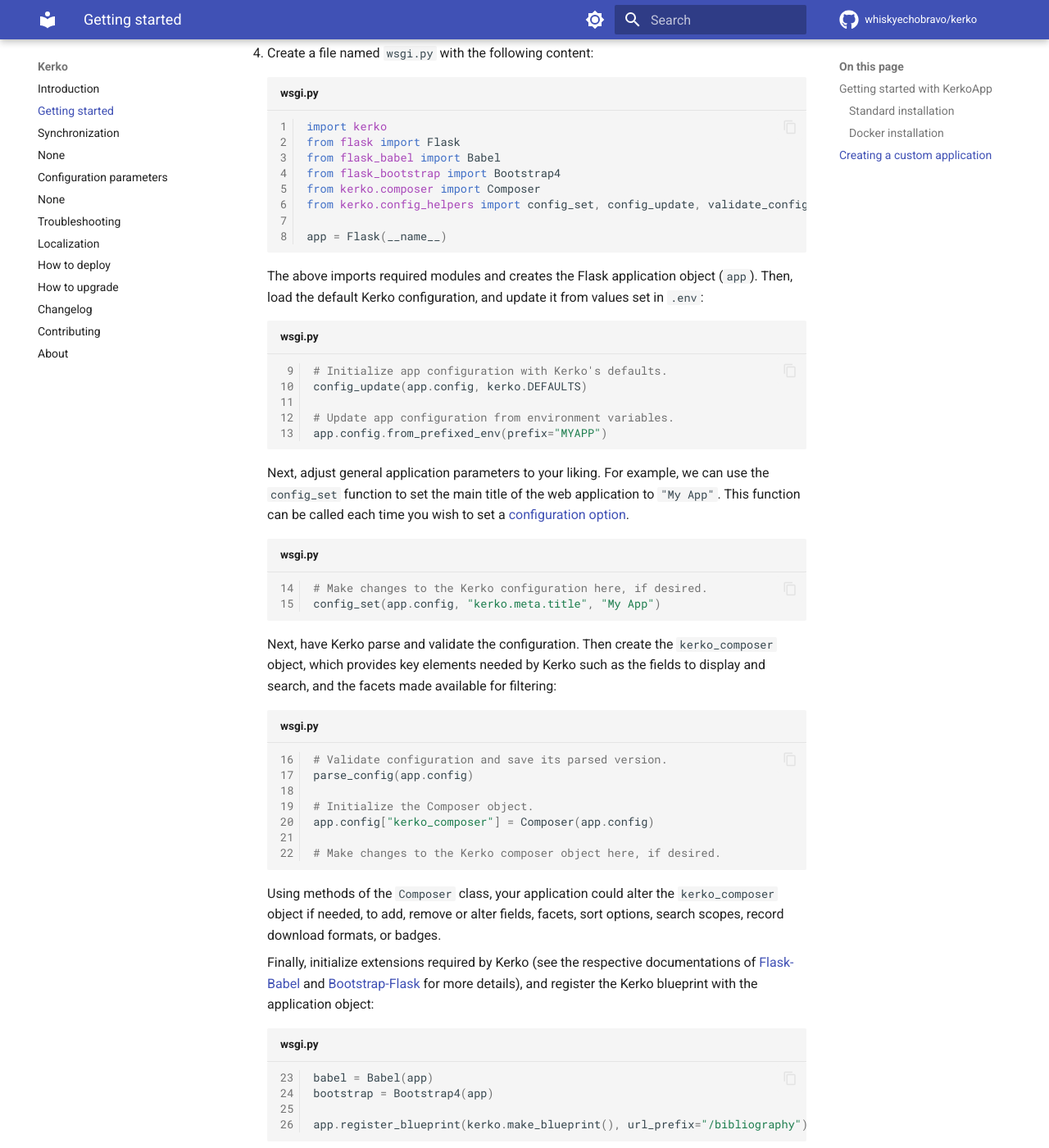
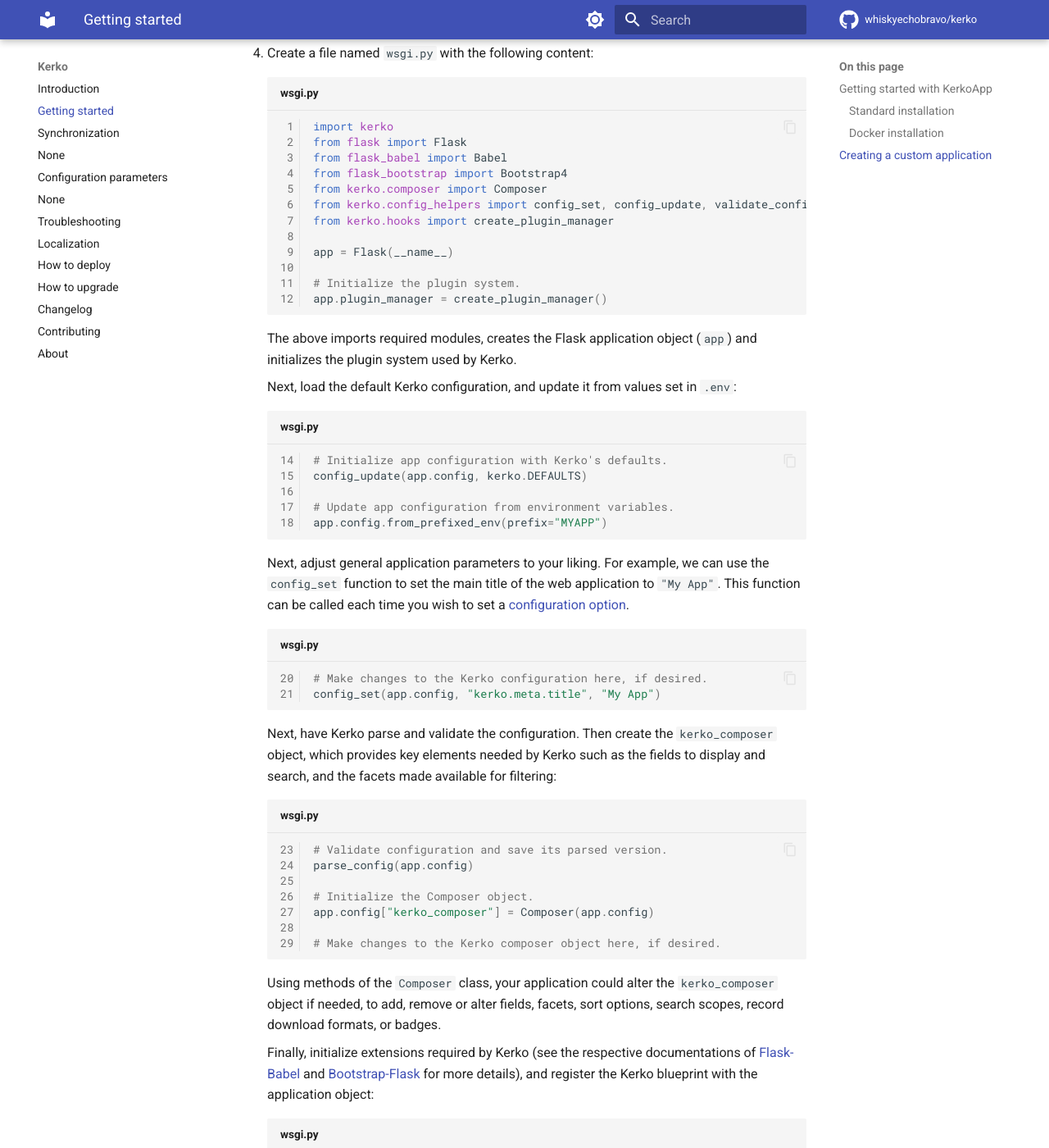
Before and after one commit to whiskyechobravo/kerko, an MkDocs documentation site: the page built from docs/getting-started.md, in a window 1280 px wide and 1400 px high, scrolled down 5363 px. Shown: the whole window at 82% size. Built offline with MkDocs 1.6.1 and Material for MkDocs 9.7.7, drawn with Linux system fonts in a browser that asks for light colours; comment, search, counter and statistics services are not loaded; the version menu is left out; some of the changed text lies outside the part shown.

Commit message:
Update custom app instructions.

````diff
--- a/docs/getting-started.md
+++ b/docs/getting-started.md
@@ -315,15 +315,21 @@
     from flask_bootstrap import Bootstrap4
     from kerko.composer import Composer
     from kerko.config_helpers import config_set, config_update, validate_config
+    from kerko.hooks import create_plugin_manager
 
     app = Flask(__name__)
+
+    # Initialize the plugin system.
+    app.plugin_manager = create_plugin_manager()
     ```
 
-    The above imports required modules and creates the Flask application object
-    (`app`). Then, load the default Kerko configuration, and update it from
-    values set in `.env`:
+    The above imports required modules, creates the Flask application object
+    (`app`) and initializes the plugin system used by Kerko.
 
-    ```python title="wsgi.py" linenums="9"
+    Next, load the default Kerko configuration, and update it from values set in
+    `.env`:
+
+    ```python title="wsgi.py" linenums="14"
     # Initialize app configuration with Kerko's defaults.
     config_update(app.config, kerko.DEFAULTS)
 
@@ -336,7 +342,7 @@
     application to `"My App"`. This function can be called each time you wish to
     set a [configuration option](config-basics.md).
 
-    ```python title="wsgi.py" linenums="14"
+    ```python title="wsgi.py" linenums="20"
     # Make changes to the Kerko configuration here, if desired.
     config_set(app.config, "kerko.meta.title", "My App")
     ```
@@ -346,7 +352,7 @@
     the fields to display and search, and the facets made available for
     filtering:
 
-    ```python title="wsgi.py" linenums="16"
+    ```python title="wsgi.py" linenums="23"
     # Validate configuration and save its parsed version.
     parse_config(app.config)
 
@@ -365,11 +371,14 @@
     [Bootstrap-Flask][Bootstrap-Flask documentation] for more details), and
     register the Kerko blueprint with the application object:
 
-    ```python title="wsgi.py" linenums="23"
+    ```python title="wsgi.py" linenums="31"
     babel = Babel(app)
     bootstrap = Bootstrap4(app)
 
     app.register_blueprint(kerko.make_blueprint(), url_prefix="/bibliography")
+
+    # Call init_app hook implementations in plugins.
+    app.plugin_manager.hook.init_app(app=app)
     ```
 
     The `url_prefix` argument given above defines the base path for every URL
````
Also changed, not shown: docs/upgrading.md (+2 -2 lines).
